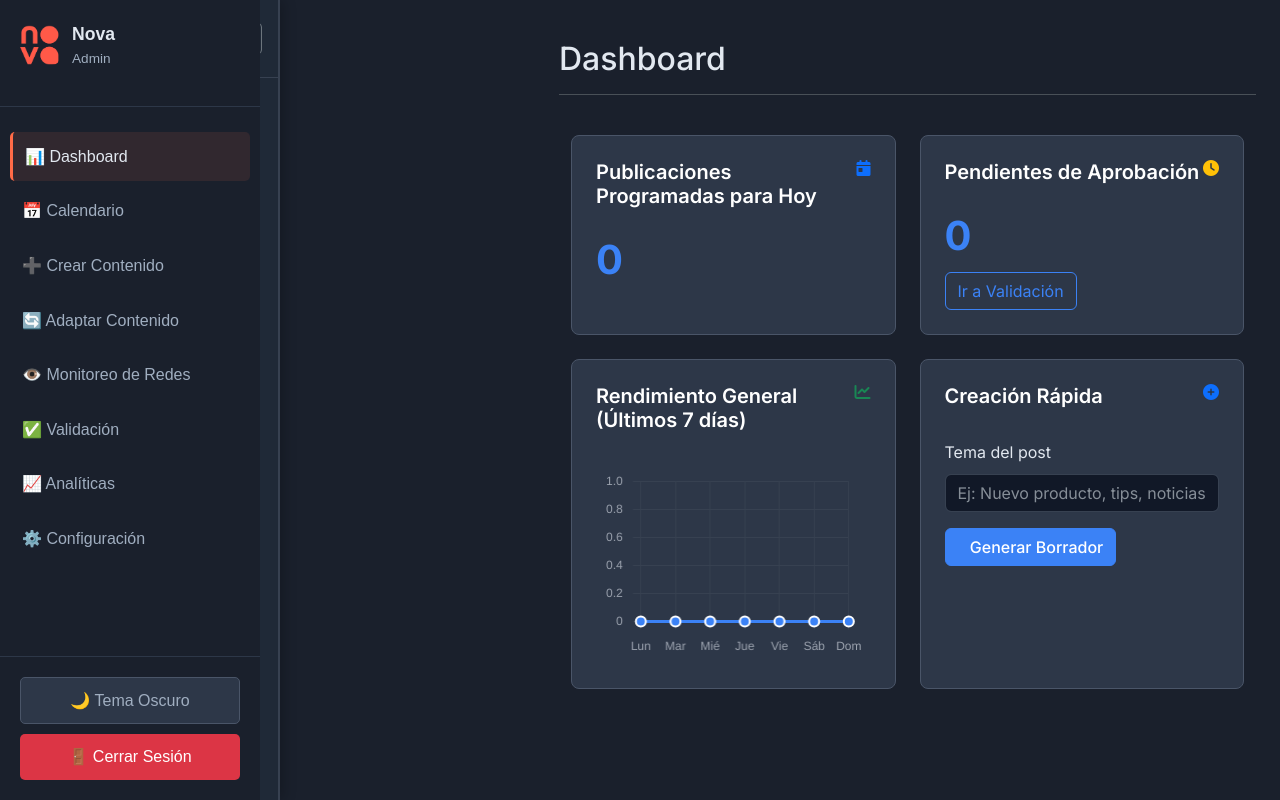
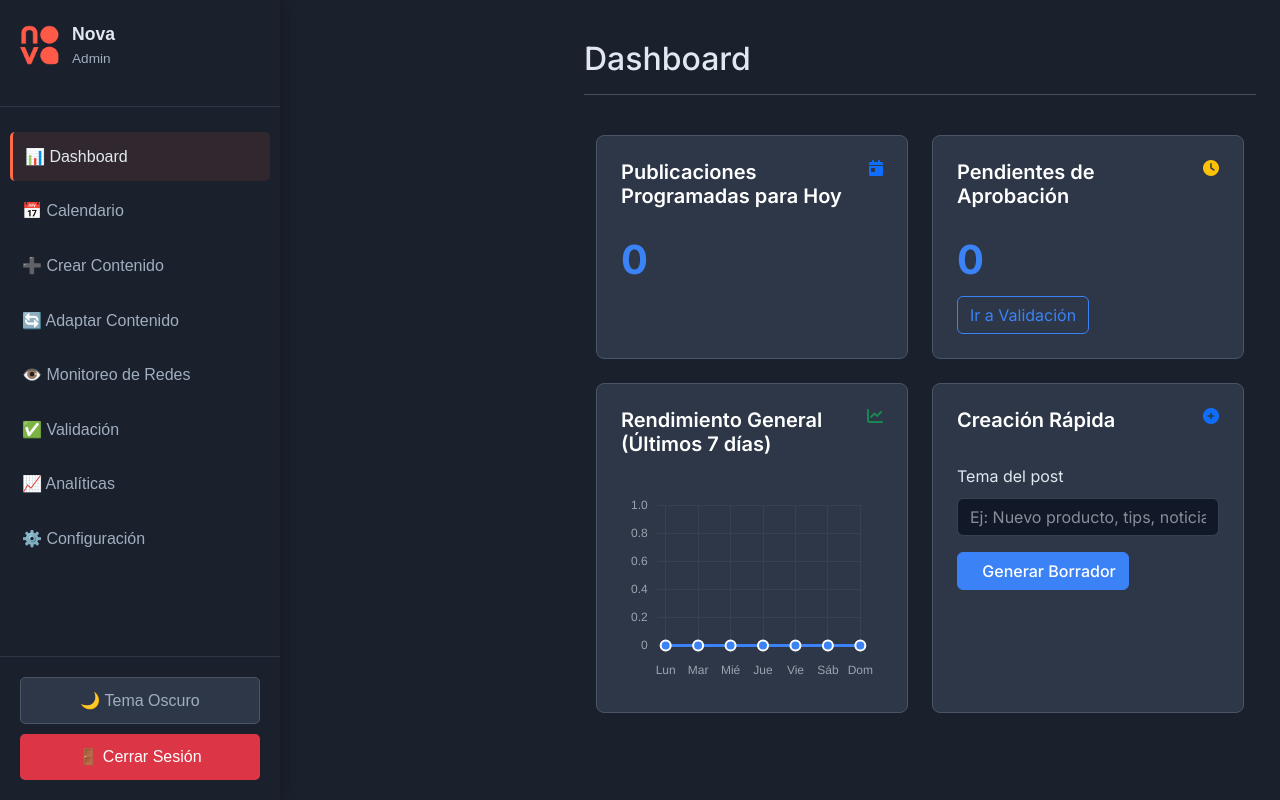
Before and after one commit to Handepora/NovaSocial, a Flask app: page / in a window 1280 px wide. Run offline with Flask 3, Linux system fonts and the light colour scheme; some libraries are stand-ins or nearby versions.

Commit message:
Improve appearance and fix layout issues on main website pages
Refactor the main layout in `index.html` using CSS grid and adjust sidebar width and spacing.

Replit-Commit-Author: Agent
Replit-Commit-Session-Id: ed7e2e6b-92a9-47f1-95d8-414584846d23
Replit-Commit-Screenshot-Url: https://storage.googleapis.com/screenshot-production-us-central1/cc90ac2b-74d9-435d-9ab6-d7bc0e0d6b7f/b070c61e-cb45-45ad-867f-ba33dfaa5b1e.jpg

```diff
--- a/templates/index.html
+++ b/templates/index.html
@@ -2060,7 +2060,7 @@
                     position: sticky !important;
                     top: 0 !important;
                     left: 0 !important;
-                    width: 260px !important;
+                    width: 280px !important;
                     height: 100vh !important;
                     background: #1a202c !important;
                     z-index: 999999 !important;
@@ -2072,6 +2072,7 @@
                     margin: 0 !important;
                     padding: 0 !important;
                     border: none !important;
+                    margin-right: -20px !important;
                 ">
                     <!-- Header -->
                     <div id="sidebar-header" style="padding: 20px; border-bottom: 1px solid #2d3748; color: white;">
@@ -2203,14 +2204,14 @@
 
             // Create container wrapper for sticky layout
             const containerWrapper = document.createElement('div');
-            containerWrapper.style.cssText = 'display: flex; min-height: 100vh; width: 100%; gap: 0; margin: 0; padding: 0; border-collapse: collapse;';
+            containerWrapper.style.cssText = 'display: grid; grid-template-columns: 280px 1fr; min-height: 100vh; width: 100%; gap: 0; margin: 0; padding: 0;';
 
             // Insert sidebar HTML into container
             containerWrapper.innerHTML = sidebarHTML;
 
             // Create content wrapper
             const contentWrapper = document.createElement('div');
-            contentWrapper.style.cssText = 'flex: 1; overflow-y: auto; max-height: 100vh; padding: 0; margin: 0; border: none; margin-left: -5px;';
+            contentWrapper.style.cssText = 'flex: 1; overflow-y: auto; max-height: 100vh; padding: 0; margin: 0; border: none;';
 
             // Move existing main content into content wrapper
             const mainContent = document.querySelector('main');
@@ -2220,7 +2221,7 @@
                 mainContent.style.margin = '0';
                 mainContent.style.transition = 'none';
                 mainContent.style.padding = '20px';
-                mainContent.style.paddingLeft = '15px';
+                mainContent.style.paddingLeft = '20px';
                 mainContent.style.width = '100%';
                 mainContent.style.border = 'none';
                 contentWrapper.appendChild(mainContent);
```
